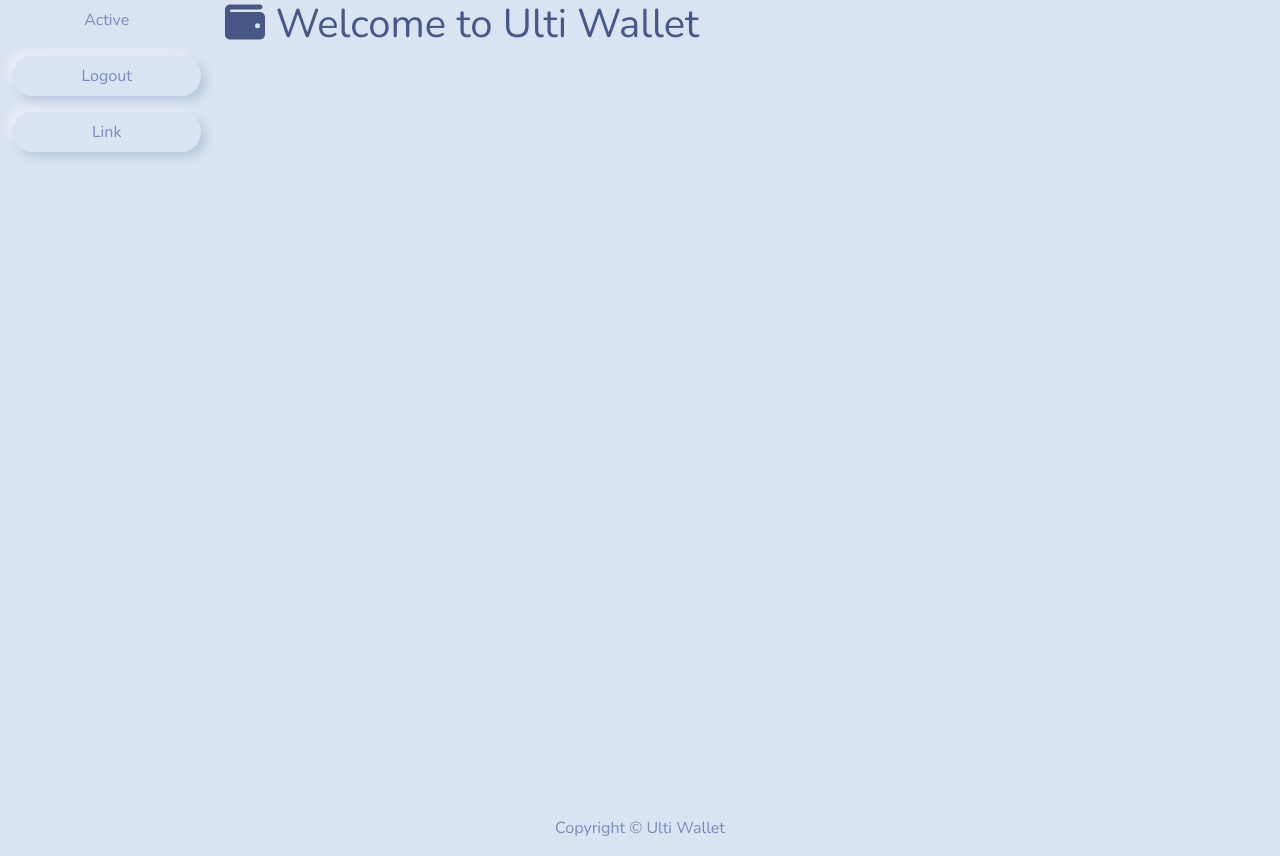
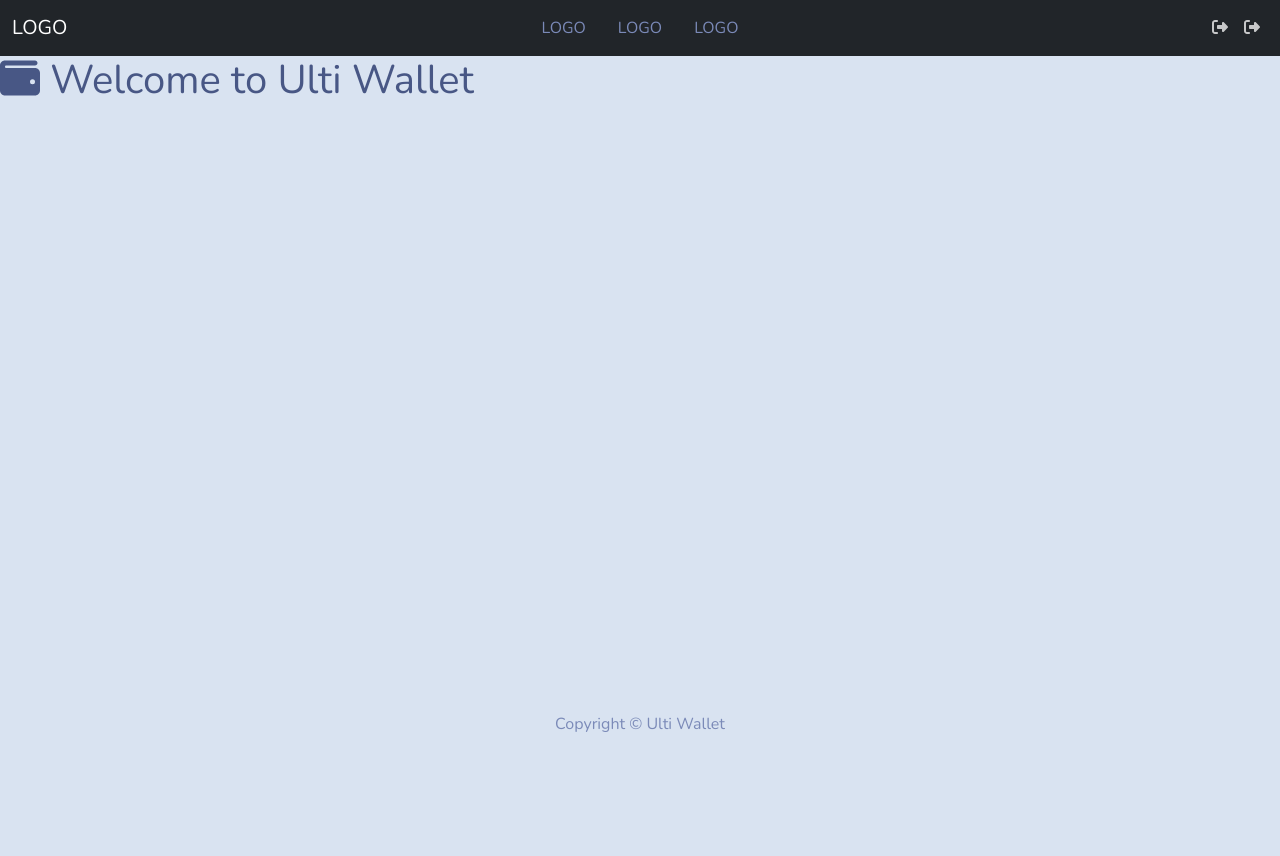
Before and after one commit to sagi403/ulti-wallet, a React (Create React App) app in the folder frontend/: page /app in a window 1280 px wide. After the commit the page ends 800 px from the top, so only its background shows below. Built offline with nearby package versions, Linux system fonts and the light colour scheme; sample sign-in values are in the browser's storage.

Commit message:
Initial setup AppNavbar component

```diff
--- a/frontend/src/App.js
+++ b/frontend/src/App.js
@@ -1,5 +1,5 @@
 import { BrowserRouter as Router, Route, Routes } from "react-router-dom";
-import MainApp from "./components/MainApp";
+import MainAppScreen from "./screens/MainAppScreen";
 import HomeScreen from "./screens/HomeScreen";
 import LoginScreen from "./screens/LoginScreen";
 import RegisterScreen from "./screens/RegisterScreen";
@@ -8,7 +8,7 @@
   return (
     <Router>
       <Routes>
-        <Route path="/app" element={<MainApp />} />
+        <Route path="/app" element={<MainAppScreen />} />
         <Route path="/login" element={<LoginScreen />} />
         <Route path="/register" element={<RegisterScreen />} />
         <Route path="/" element={<HomeScreen />} />
--- /dev/null
+++ b/frontend/src/components/AppNavbar.js
@@ -0,0 +1,85 @@
+import { Container, Nav, Navbar } from "react-bootstrap";
+import { useDispatch } from "react-redux";
+import { LinkContainer } from "react-router-bootstrap";
+import { logout } from "../store/userSlice";
+import { FontAwesomeIcon } from "@fortawesome/react-fontawesome";
+import { faRightFromBracket } from "@fortawesome/free-solid-svg-icons";
+
+const MainNavbar = () => {
+  const dispatch = useDispatch();
+
+  return (
+    <nav>
+      <Navbar bg="dark" variant="dark" expand="lg" collapseOnSelect>
+        <Container fluid>
+          <LinkContainer to="/">
+            <Navbar.Brand>LOGO</Navbar.Brand>
+          </LinkContainer>
+
+          <Navbar className="nav-centered nav">
+            <LinkContainer to="/">
+              <Nav.Link>LOGO</Nav.Link>
+            </LinkContainer>
+            <LinkContainer to="/">
+              <Nav.Link>LOGO</Nav.Link>
+            </LinkContainer>
+            <LinkContainer to="/">
+              <Nav.Link>LOGO</Nav.Link>
+            </LinkContainer>
+          </Navbar>
+
+          <Navbar.Toggle aria-controls="basic-navbar-nav" />
+
+          <Navbar.Collapse id="basic-navbar-nav">
+            <Nav className="justify-content-end flex-grow-1">
+              <LinkContainer to="/">
+                <Nav.Link>
+                  <FontAwesomeIcon icon={faRightFromBracket} />
+                </Nav.Link>
+              </LinkContainer>
+              <LinkContainer to="/" onClick={() => dispatch(logout())}>
+                <Nav.Link>
+                  <FontAwesomeIcon icon={faRightFromBracket} />
+                </Nav.Link>
+              </LinkContainer>
+              {/* {userInfo ? (
+                <NavDropdown title={userInfo.name} id="username">
+                  <LinkContainer to="/profile">
+                    <NavDropdown.Item>Profile</NavDropdown.Item>
+                  </LinkContainer>
+                  <NavDropdown.Item onClick={logoutHandler}>
+                    Logout
+                  </NavDropdown.Item>
+                </NavDropdown>
+              ) : (
+                <LinkContainer to="/login">
+                  <Nav.Link>
+                    <i className="fas fa-user"></i> Sign In
+                  </Nav.Link>
+                </LinkContainer>
+              )} */}
+              {/* {userInfo && userInfo.isAdmin && (
+                <NavDropdown title="Admin" id="adminmenu">
+                  <LinkContainer to="/admin/userlist">
+                    <NavDropdown.Item>Users</NavDropdown.Item>
+                  </LinkContainer>
+                  <LinkContainer to="/admin/productlist">
+                    <NavDropdown.Item>Products</NavDropdown.Item>
+                  </LinkContainer>
+                  <LinkContainer to="/admin/orderlist">
+                    <NavDropdown.Item>Orders</NavDropdown.Item>
+                  </LinkContainer>
+                  <LinkContainer to="/admin/couponlist">
+                    <NavDropdown.Item>Coupons</NavDropdown.Item>
+                  </LinkContainer>
+                </NavDropdown>
+              )} */}
+            </Nav>
+          </Navbar.Collapse>
+        </Container>
+      </Navbar>
+    </nav>
+  );
+};
+
+export default MainNavbar;
--- a/frontend/src/components/MainNavbar.js
+++ /dev/null
@@ -1,29 +0,0 @@
-import { Nav } from "react-bootstrap";
-import { useDispatch } from "react-redux";
-import { logout } from "../store/userSlice";
-
-const MainNavbar = () => {
-  const dispatch = useDispatch();
-
-  return (
-    <nav>
-      <Nav defaultActiveKey="/home" className="flex-column sidebar">
-        <Nav.Link href="/home" className="btn mb-3">
-          Active
-        </Nav.Link>
-        <Nav.Link
-          href="/"
-          className="btn mb-3"
-          onClick={() => dispatch(logout())}
-        >
-          Logout
-        </Nav.Link>
-        <Nav.Link eventKey="link-2" className="btn mb-3">
-          Link
-        </Nav.Link>
-      </Nav>
-    </nav>
-  );
-};
-
-export default MainNavbar;
--- a/frontend/src/index.css
+++ b/frontend/src/index.css
@@ -15,3 +15,11 @@
   /* position: fixed; */
   min-height: 100vh !important;
 }
+
+.nav-centered {
+  float: none;
+  position: absolute;
+  top: 50%;
+  left: 50%;
+  transform: translate(-50%, -50%);
+}
--- a/frontend/src/components/MainApp.js
+++ b/frontend/src/screens/MainAppScreen.js
@@ -1,11 +1,10 @@
-import { Container, Row, Col } from "react-bootstrap";
 import { FontAwesomeIcon } from "@fortawesome/react-fontawesome";
 import { faWallet } from "@fortawesome/free-solid-svg-icons";
 import { useNavigate } from "react-router-dom";
 import { useSelector } from "react-redux";
 import { useEffect } from "react";
-import MainNavbar from "./MainNavbar";
-import Footer from "./Footer";
+import AppNavbar from "../components/AppNavbar";
+import Footer from "../components/Footer";
 
 const MainApp = () => {
   const navigate = useNavigate();
@@ -19,21 +18,15 @@
   }, [userInfo, navigate]);
 
   return (
-    <Container fluid>
-      <Row>
-        <Col xs={2}>
-          <MainNavbar />
-        </Col>
-        <Col xs={10}>
-          <main>
-            <h1>
-              <FontAwesomeIcon icon={faWallet} /> Welcome to Ulti Wallet
-            </h1>
-          </main>
-        </Col>
-      </Row>
+    <>
+      <AppNavbar />
+      <main>
+        <h1>
+          <FontAwesomeIcon icon={faWallet} /> Welcome to Ulti Wallet
+        </h1>
+      </main>
       <Footer />
-    </Container>
+    </>
   );
 };
 
```
